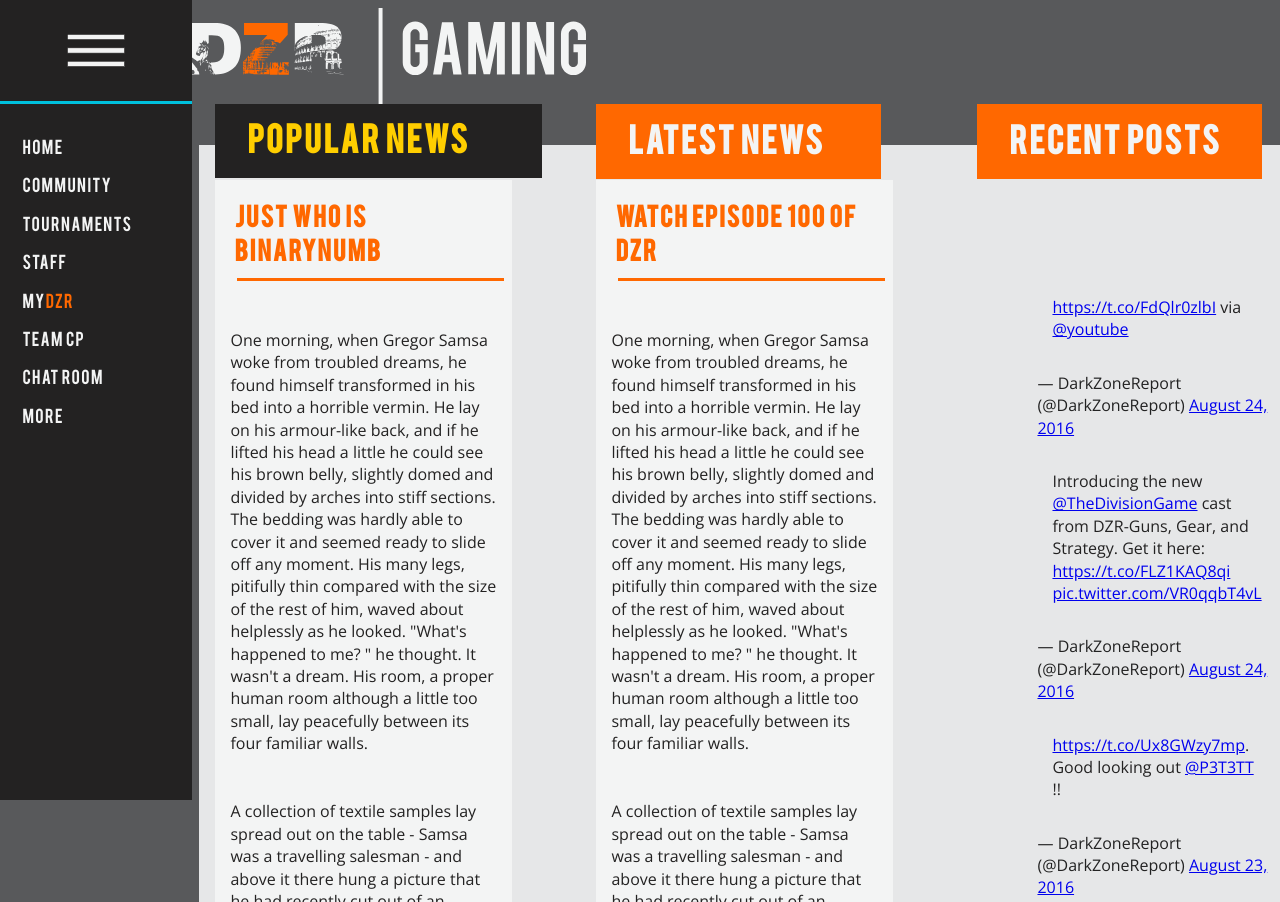
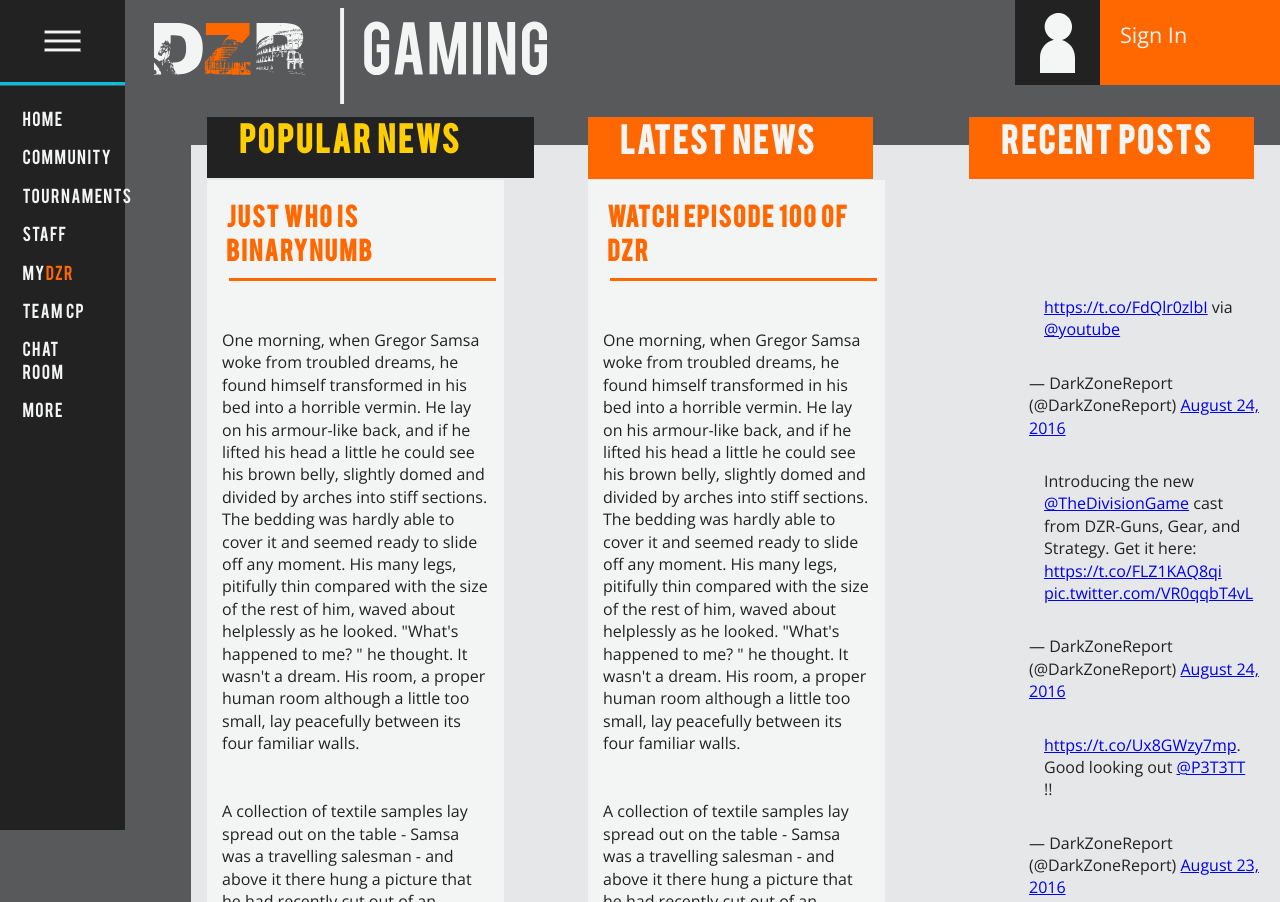
Before and after one commit to DZRGamingDev/Reborn, a plain HTML site: page index.html in a window 1280 px wide. Shown: the top 902 px of the page. Drawn offline with nearby package versions, Linux system fonts and the light colour scheme.

Commit message:
Roll-back CSS changes to header and nav
identified broken layouts on a different screen-size. make temporary
changes to support this until I take more time to do a proper layout.
Deadline in 3 days

```diff
--- a/css/main.css
+++ b/css/main.css
@@ -122,17 +122,17 @@ h6, nav li {
 
 nav {
     position: fixed;
-    top: 0;
+    top: 5.375em;
     left: 0;
-    height: 100%;
+    height: 93%;
     background-color: #232222;
-    min-width: 12em;
+    width: 9.74%;
     max-width: 13%;
     z-index: 1000;
 }
 
 nav ul {
-    margin-top: 130px;
+    top: 1.5em;
     padding-left: 0;
     list-style-type: none;
 }
@@ -161,18 +161,18 @@ header {
     position: fixed;
     top: 0;
     left: 0;
-    right: 0;
-    z-index: 9999;
+    z-index: 999;
     width: 100%;
-    height: 6.5em;
+    height: 7.3125em;
     background-color: #58595B;
 }
 
 .menu-box {
     position: absolute;
     display: inline-flex;
-    height: 6.5em;
-    width: 12em;
+    height: 85px;
+    min-width: 9.74%;
+    max-width: 9%;
     margin: 0;
     padding: 0;
     border-bottom: 3px solid #00C1DE;
@@ -186,11 +186,10 @@ header {
 }
 
 .logo {
-    position: absolute;
-    display: inline-flex;
+    position: relative;
     top: 0;
-    left: 15%;
     height: 6em;
+    left: 12%;
     margin-top: 0.5em;
     overflow: hidden;
 }
@@ -201,18 +200,13 @@ header {
     height: 100%;
 }
 
-.account-box {
-    width: 266px;
-    display: flex;
-    top: 0;
-    left: 1637px;
-    position: relative;
-}
-
 .avatar-box {
-    display: flex;
-    width: 5.3125em;
-    height: 5.3125em;
+    position: absolute;
+    display: inline-flex;
+    width: 85px;
+    height: 85px;
+    top: 0px;
+    right: 180px;
     background-color: #232222;
 }
 
@@ -224,13 +218,11 @@ header {
 }
 
 .login-button {
-    font-family: 'bebasregular', Helvetica, Verdana, sans-serif;
-    letter-spacing: 0.0625em;
-    position: relative;
+    position: absolute;
     top: 0;
     right: 0;
-    height: 5.3125em;
-    width: 11.25em;
+    height: 85px;
+    width: 180px;
     padding: 1.25em;
     background-color: #FF6800;
 }
@@ -258,7 +250,7 @@ header {
     position: absolute;
     margin-top: 81px;
     width: 88.5%;
-    left: 13.5em;
+    left: 13em;
 }
 
 #landing-page {
@@ -270,7 +262,7 @@ header {
     justify-content: space-between;
     background-color: #E6E7E8;
     position: relative;
-    left: -1.46%;
+    left: -1.5%;
     width: 101.8%;
     top: 4em;
 }
```
